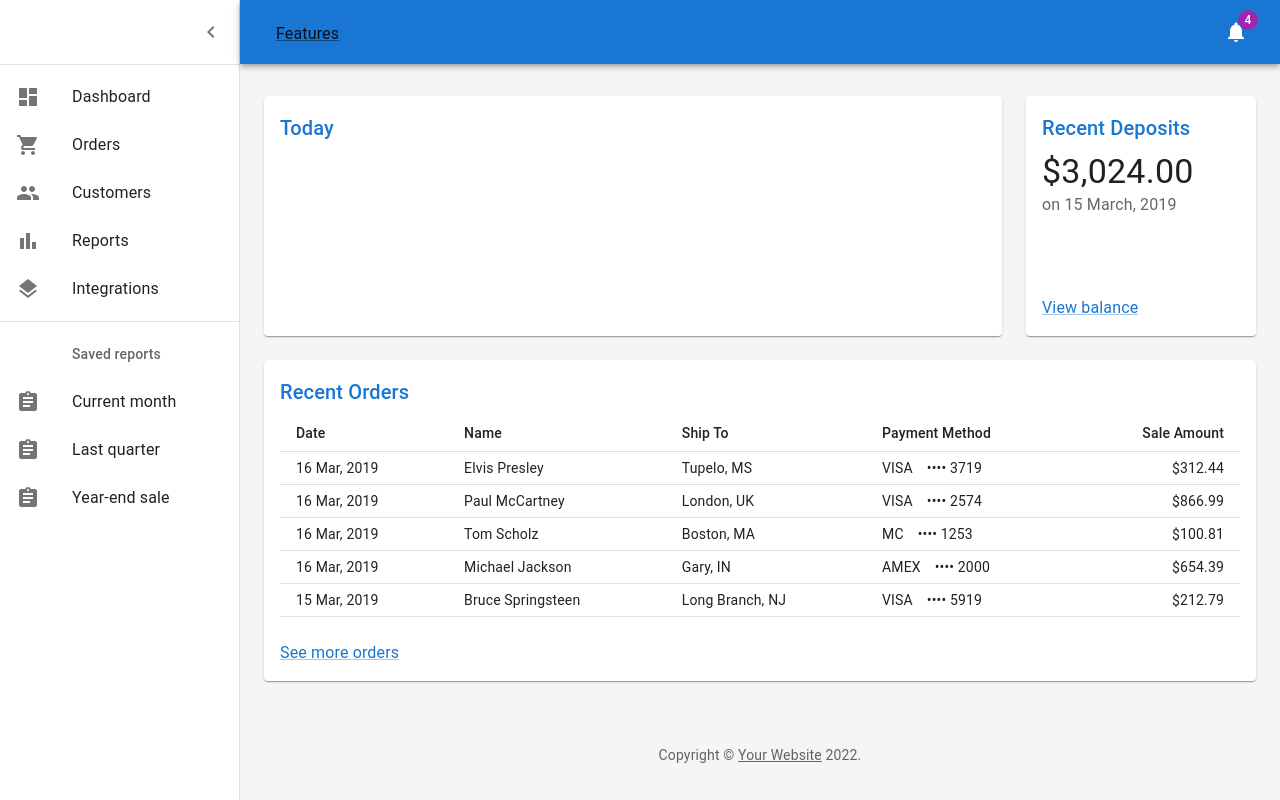
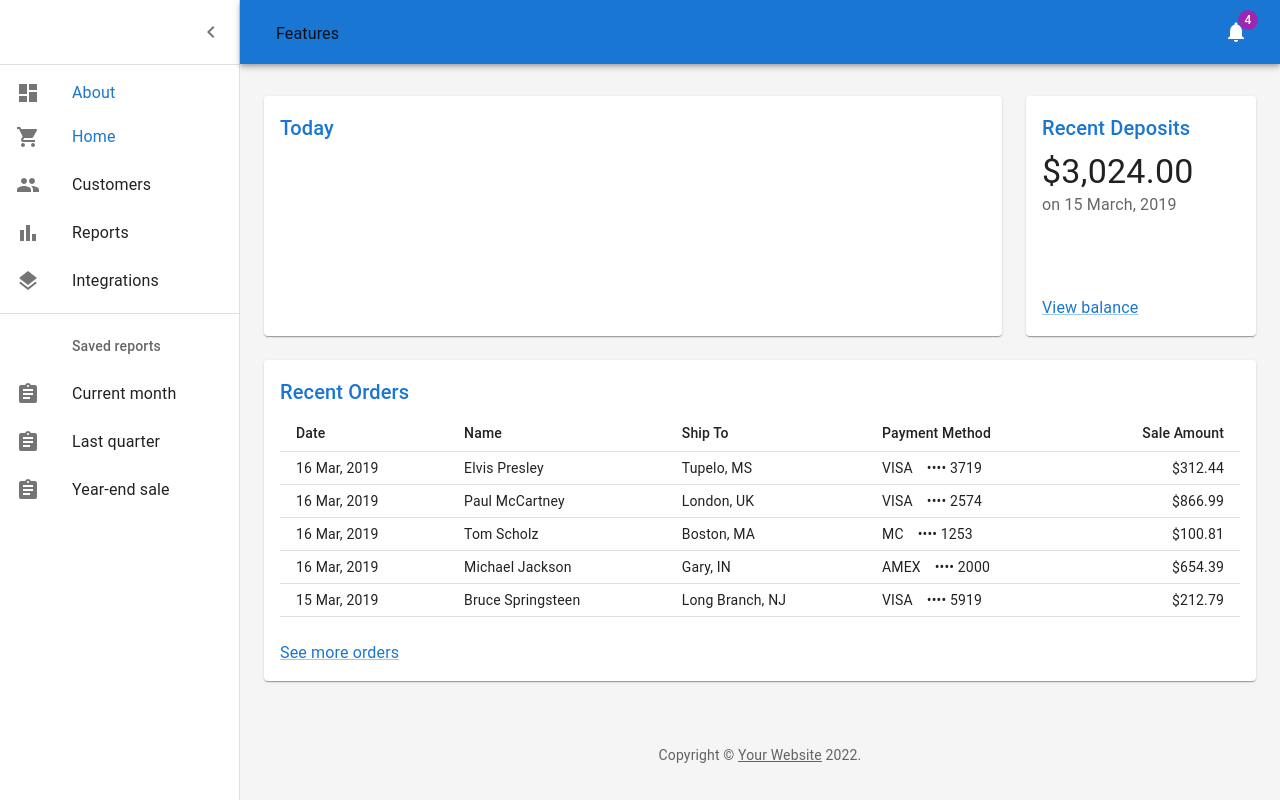
Before and after one commit to nishikawa1031/myapp, a React (Create React App) app: page / in a window 1280 px wide. Built offline with nearby package versions, Linux system fonts and the light colour scheme.

Commit message:
create link

```diff
--- a/src/components/dashboard/Dashboard.tsx
+++ b/src/components/dashboard/Dashboard.tsx
@@ -122,6 +122,7 @@ function DashboardContent() {
                     color="text.primary"
                     href="/"
                     sx={{ my: 1, mx: 1.5 }}
+                    underline="none"
                 >
                     Features
                 </Link>
--- a/src/components/dashboard/listItems.tsx
+++ b/src/components/dashboard/listItems.tsx
@@ -9,6 +9,7 @@ import PeopleIcon from '@mui/icons-material/People';
 import BarChartIcon from '@mui/icons-material/BarChart';
 import LayersIcon from '@mui/icons-material/Layers';
 import AssignmentIcon from '@mui/icons-material/Assignment';
+import Link from '@mui/material/Link';
 
 export const mainListItems = (
   <React.Fragment>
@@ -16,13 +17,19 @@ export const mainListItems = (
       <ListItemIcon>
         <DashboardIcon />
       </ListItemIcon>
-      <ListItemText primary="Dashboard" />
+      <Link href="/About" underline="none">
+       {'About'}
+      </Link>
     </ListItemButton>
     <ListItemButton>
       <ListItemIcon>
         <ShoppingCartIcon />
       </ListItemIcon>
-      <ListItemText primary="Orders" />
+      <ListItemText>
+        <Link href="/" underline="hover">
+        {'Home'}
+        </Link>
+      </ListItemText>
     </ListItemButton>
     <ListItemButton>
       <ListItemIcon>
```
